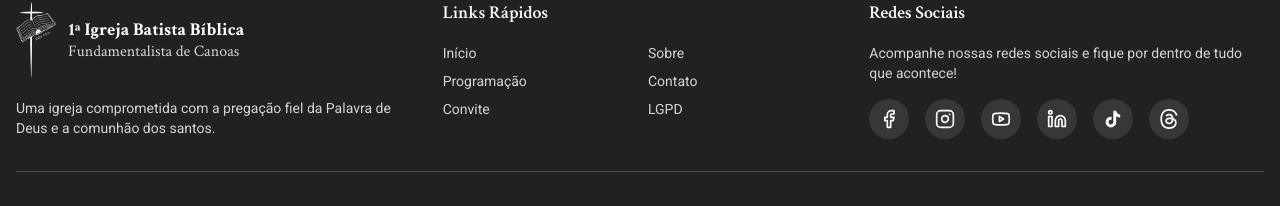
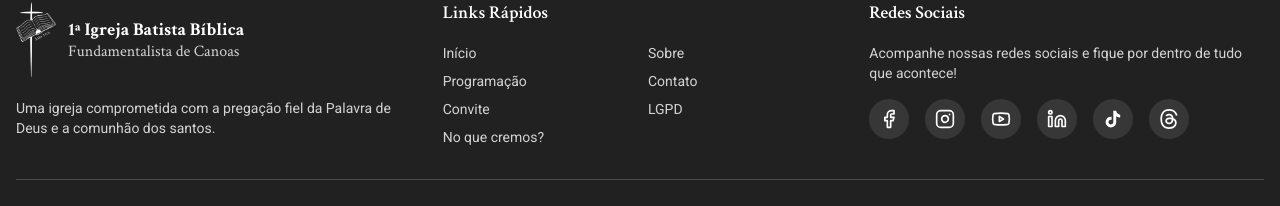
Before and after one commit to samuel-cardoso/site-ibbf, a Next.js app: page / in a window 1280 px wide. Shown: the part 3635-3841 px from the top of the page. Built offline with nearby package versions, Linux system fonts and the light colour scheme; no server answers.

Commit message:
feat: add "No que cremos?" link to Footer component for improved navigation

```diff
--- a/components/home/Footer.tsx
+++ b/components/home/Footer.tsx
@@ -99,6 +99,13 @@ const Footer = () => {
               >
                 LGPD
               </Link>
+              {/* Link No que cremos */}
+              <Link
+                href="/no-que-cremos"
+                className="text-background/80 hover:text-primary transition-colors"
+              >
+                No que cremos?
+              </Link>
             </div>
           </div>
 
```
